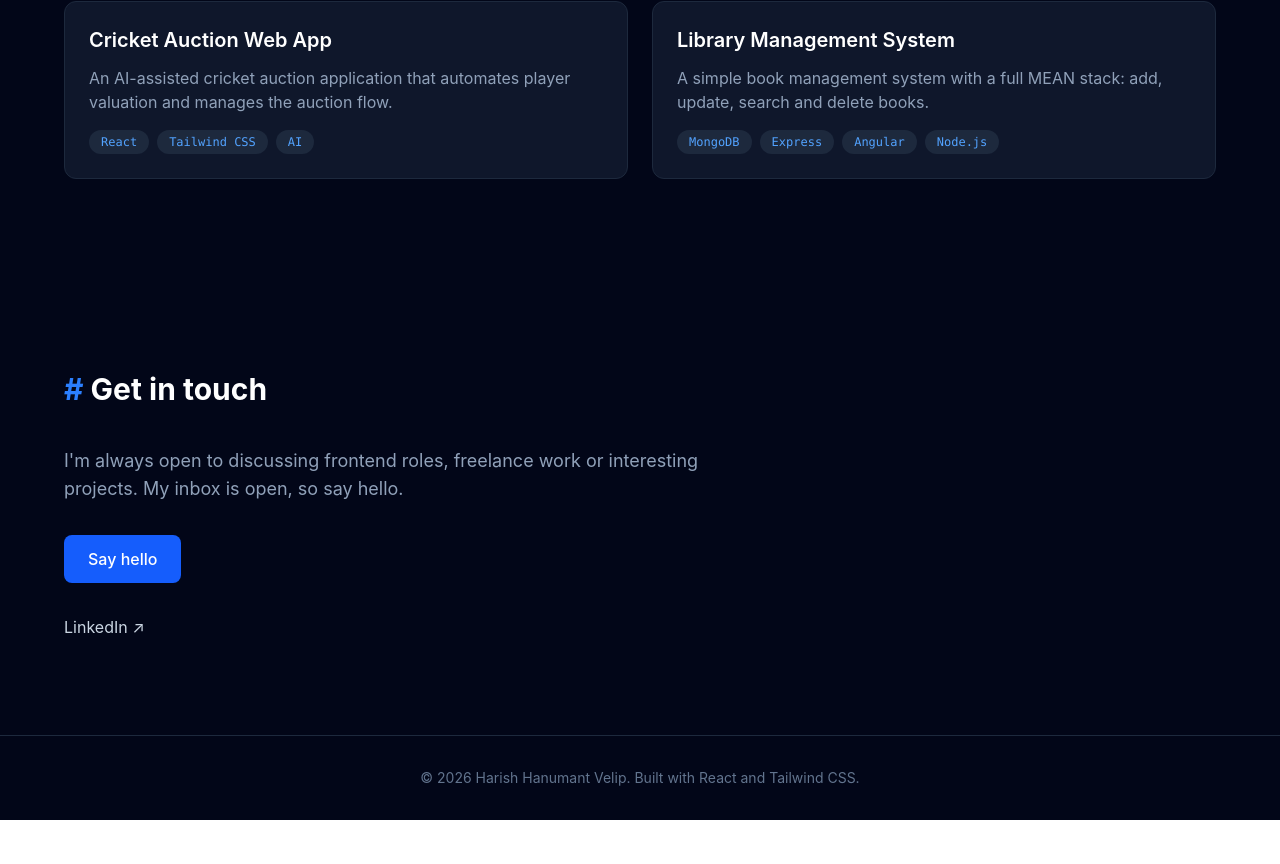
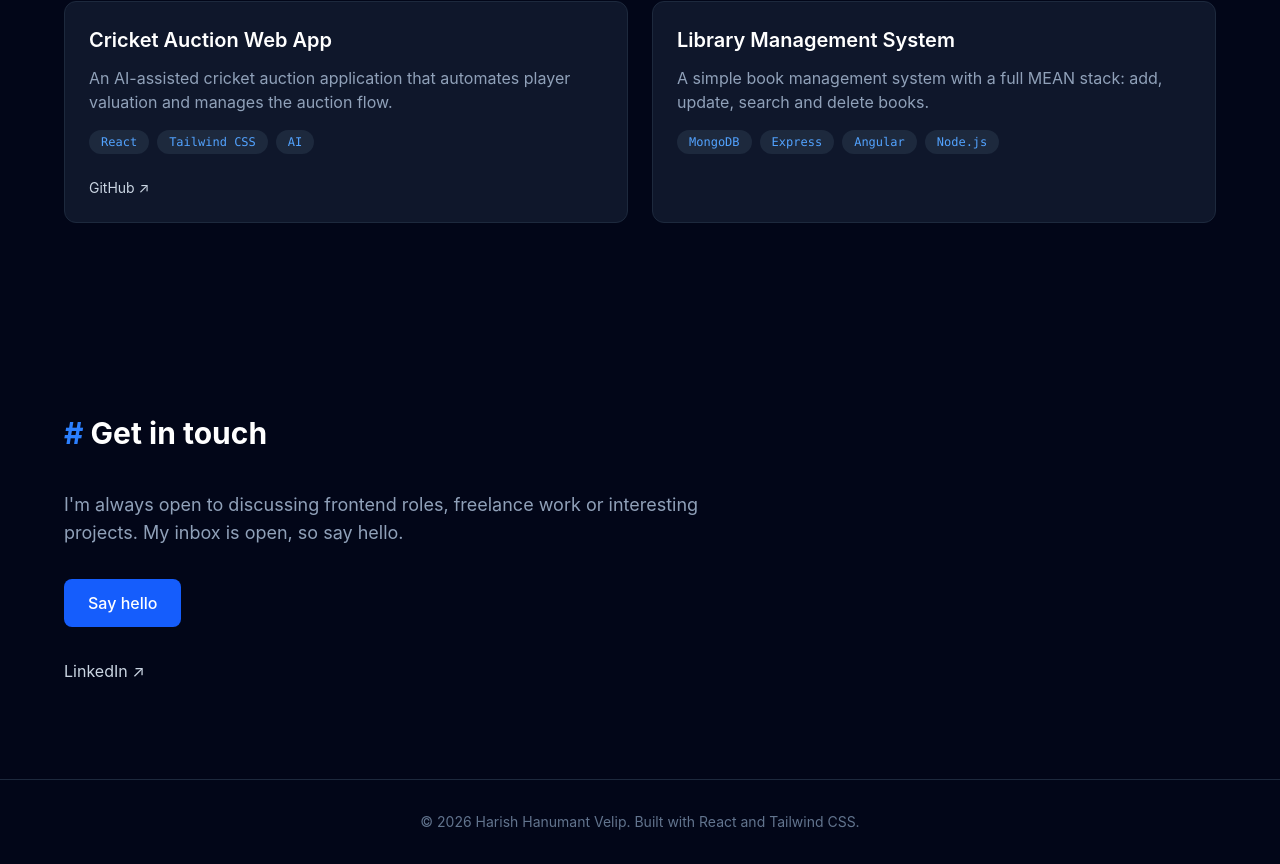
Before and after one commit to harishvelip28/my_portfolio, a React (Vite) app: page / in a window 1280 px wide. Shown: the part 3389-4253 px from the top of the page. Before the commit the page ends 4209 px from the top, so only its background shows below. Built offline with nearby package versions, Linux system fonts and the light colour scheme.

Commit message:
github link updated

```diff
--- a/src/data/projects.js
+++ b/src/data/projects.js
@@ -4,7 +4,7 @@ export const projects = [
     description:
       'An AI-assisted cricket auction application that automates player valuation and manages the auction flow.',
     tech: ['React', 'Tailwind CSS', 'AI'],
-    github: '',
+    github: 'https://github.com/harishvelip28/spl-auction',
     live: '',
   },
   {
```
